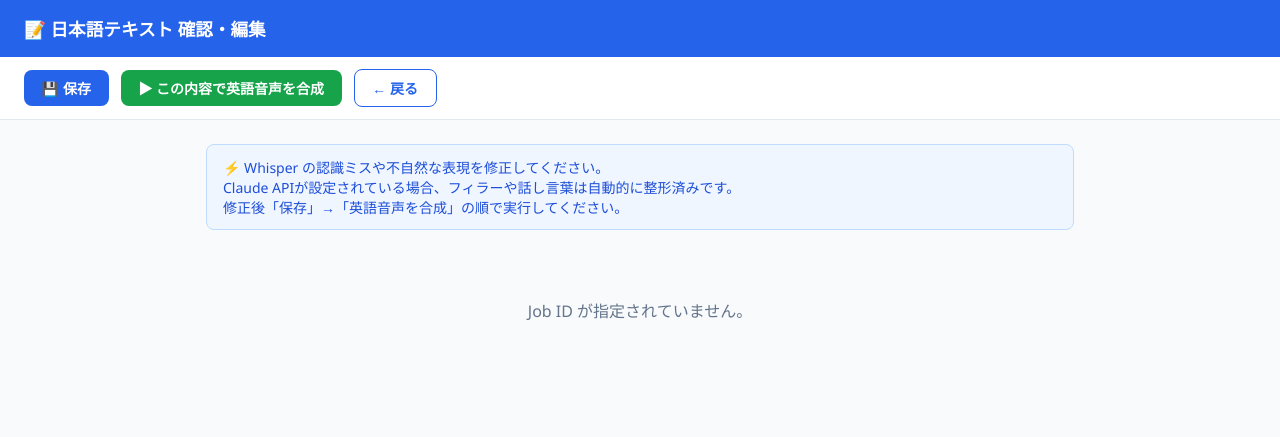
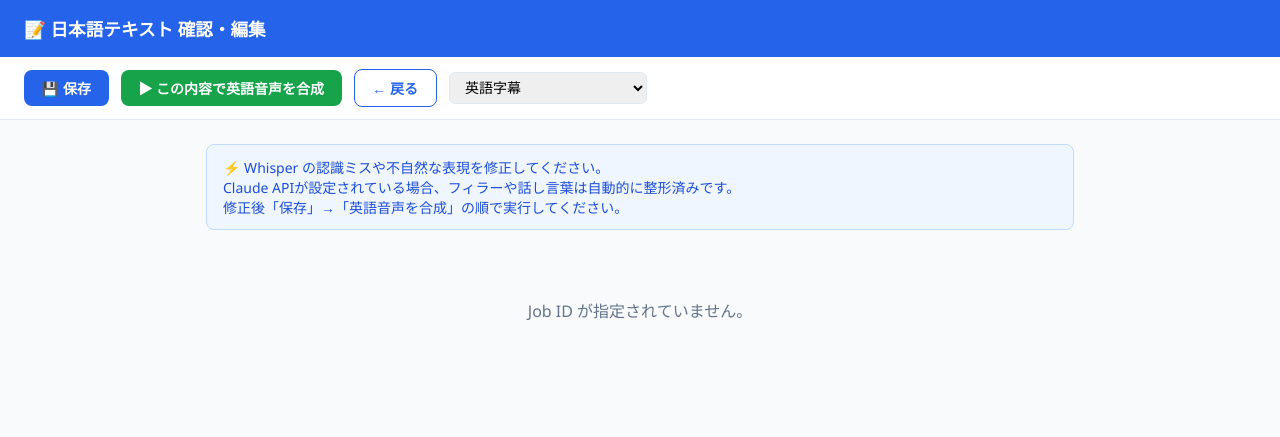
Before and after one commit to zenn24ct/autodubbing_ubuntu_pro, a plain HTML site: page app/static/edit.html in a window 1280 px wide. Drawn offline with Linux system fonts and the light colour scheme.

Commit message:
字幕言語選択UIを追加

```diff
--- a/app/static/edit.html
+++ b/app/static/edit.html
@@ -48,6 +48,10 @@
   <button onclick="saveSegments()">💾 保存</button>
   <button class="btn-success" onclick="runPipeline()">▶ この内容で英語音声を合成</button>
   <button class="btn-outline" onclick="window.close()">← 戻る</button>
+  <select id="subtitle-lang" style="padding:.4rem .7rem; border:1px solid #e2e8f0; border-radius:6px; font-size:.875rem;">
+    <option value="en">英語字幕</option>
+    <option value="ja">日本語字幕（編集済み）</option>
+  </select>
   <span id="save-msg"></span>
 </div>
 
@@ -132,9 +136,11 @@
 
   async function runPipeline() {
     await saveSegments();
+    const subtitleLang = document.getElementById('subtitle-lang').value;
     const fd = new FormData();
     fd.append('voice', 'female');
     fd.append('subtitle', 'true');
+    fd.append('subtitle_lang', subtitleLang);
     const res = await fetch(`/jobs/${jobId}/run`, { method: 'POST', body: fd });
     if (res.ok) {
       alert('処理を開始しました。メイン画面で進捗を確認してください。');
```
